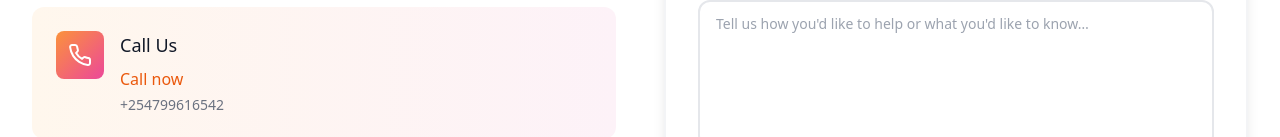
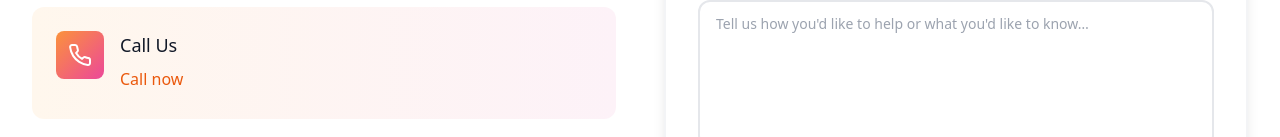
Before and after one commit to KOBOKO23/Jambo_Rafiki, a React (Vite) app: page /contact in a window 1280 px wide. Shown: the part 802-939 px from the top of the page. Built offline with nearby package versions, Linux system fonts and the light colour scheme; no server answers.

Commit message:
contact button

```diff
--- a/pages/Contact/ContactInfoSection.tsx
+++ b/pages/Contact/ContactInfoSection.tsx
@@ -64,7 +64,6 @@ export default function ContactInfoSection() {
               </button>
 
               <p className="text-gray-500 text-sm mt-1">
-                {callNumber}
               </p>
             </div>
           </div>
```
